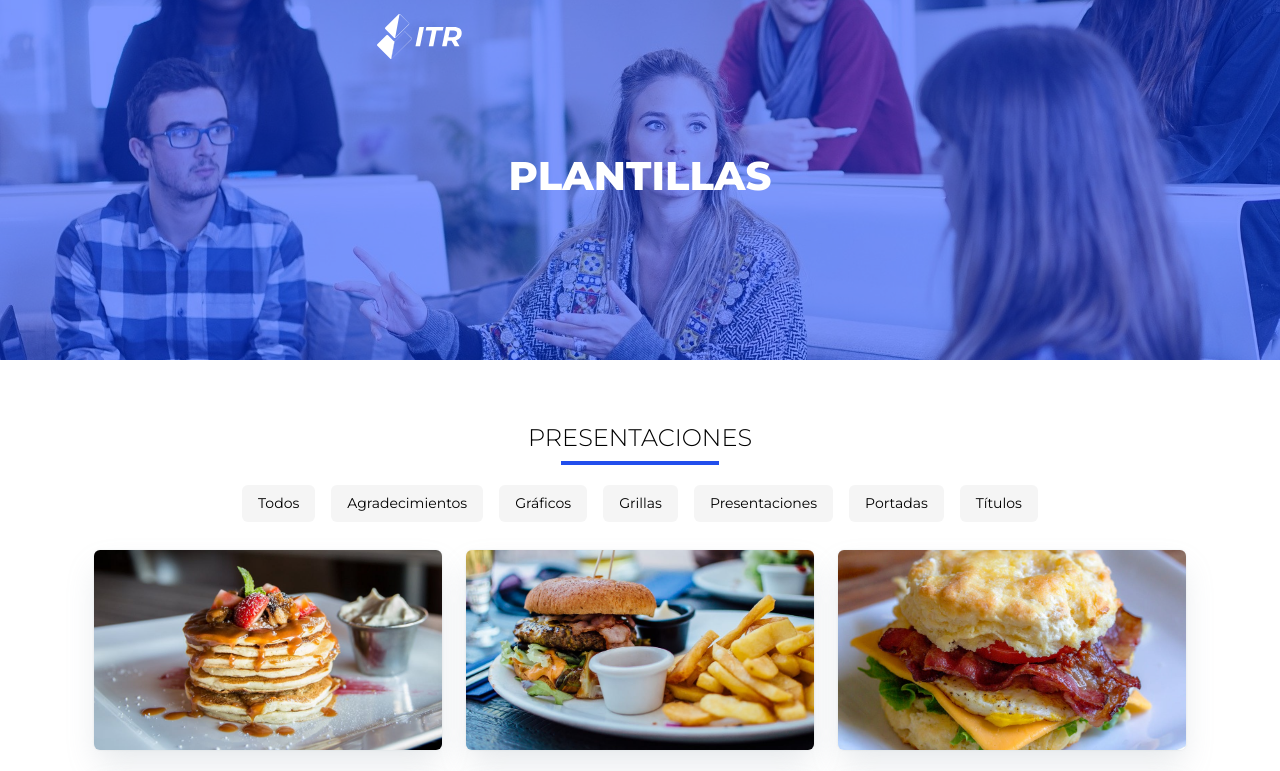
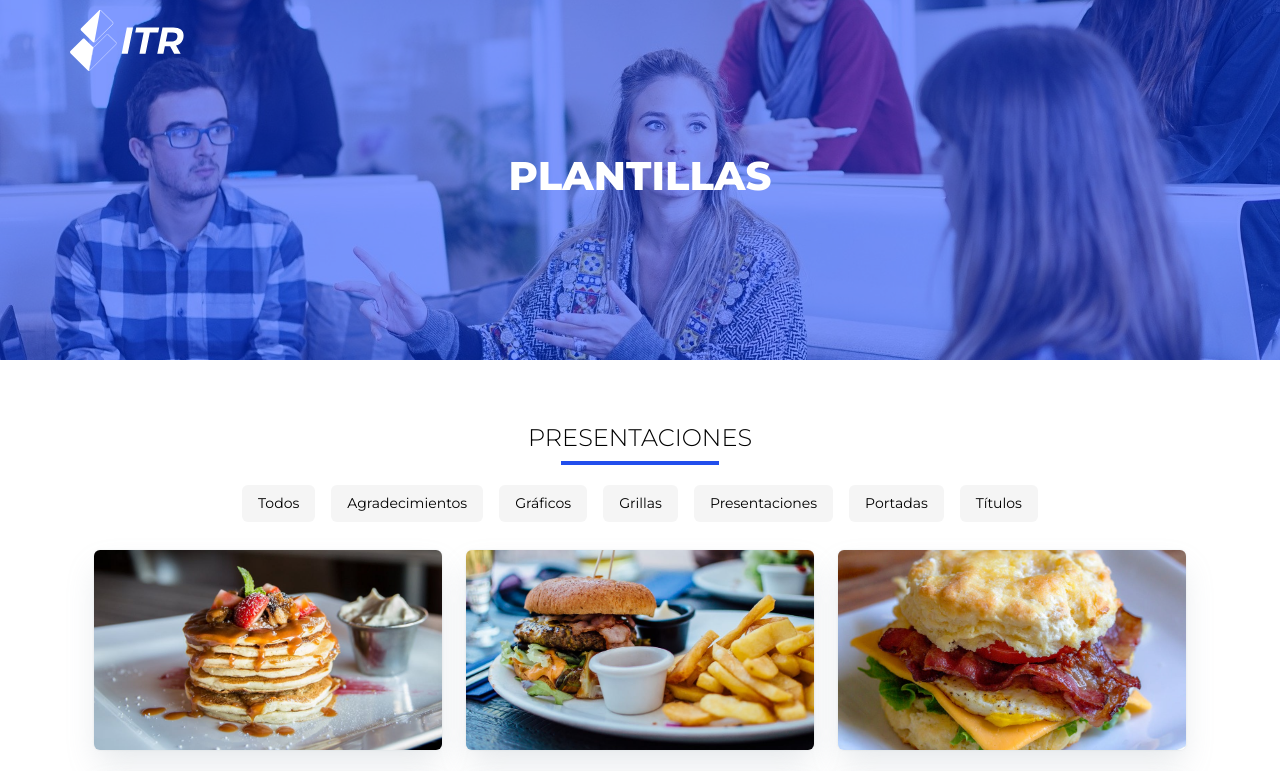
Before and after one commit to saulwolfdev/single-page-aplicacions-vanillla-js, a website built with webpack: page src/index.html in a window 1280 px wide. Shown: the top 771 px of the page. Built offline with nearby package versions, Linux system fonts and the light colour scheme.

Commit message:
correcion de logo

```diff
--- a/src/index.html
+++ b/src/index.html
@@ -23,9 +23,15 @@ que nos brinda la flexibilidad de complementarnos de manera orgánica con nuestr
 
 <body>
     <div class="Header">
-            <a href="/" class="Header_Logotipo">
-                <img src="./assets/LOGO-ITR-BLANCO.svg" alt="LOGO-ITR-BLANCO" class="Header_Logotipo_Img">
-                </a>
+        <div class="Header_Container">
+            <div class="Header_Container_Content">
+                <img src="./assets/LOGO-ITR-BLANCO.svg" alt="LOGO-ITR-BLANCO" class="Header_Container_Content_Img">
+            </div>
+
+        </div>
+<!--             <a href="/" class="Header_Logotipo">
+
+                </a> -->
             <div class="backgroundImage" style="background-image: url(./assets/background.jpg)">
                 <div class="backgroundImage_Color"></div>
                 <h1 class="backgroundImage_Title">
--- a/src/scss/main.scss
+++ b/src/scss/main.scss
@@ -52,6 +52,22 @@ img {
   width: 100%;
   height: 100%;
   position: relative;
+  &_Container{
+    width: 100%;
+    position: absolute;
+    z-index: 300;
+    left: 0;
+    top: 0;
+    &_Content{
+      margin: 0 auto;
+      max-width: 1140px;
+      padding: 10px 0;
+      &_Img{
+        width: 10%;
+      }
+    }
+
+  }
     &_Logotipo{
       position: absolute;
       z-index: 1000;
@@ -97,6 +113,7 @@ img {
        display: flex;
        align-items: center;
        justify-content: flex-end;
+       margin-bottom: 0;
        &_Item{
          margin: 0 8px;
          color: #fff!important;
```
